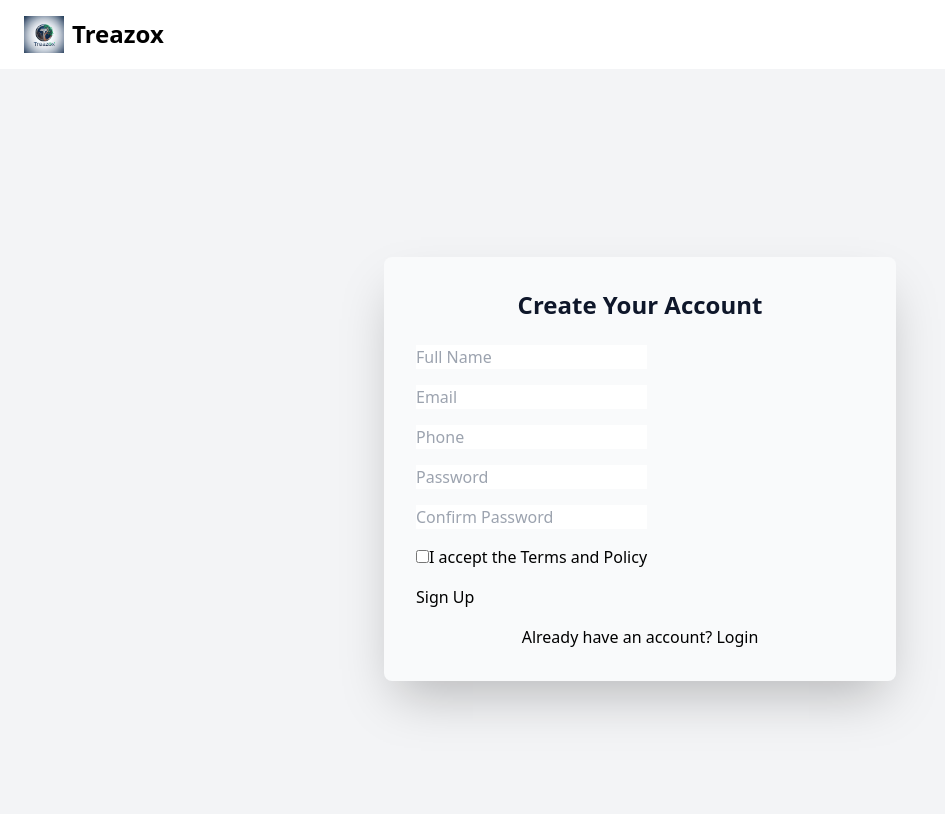
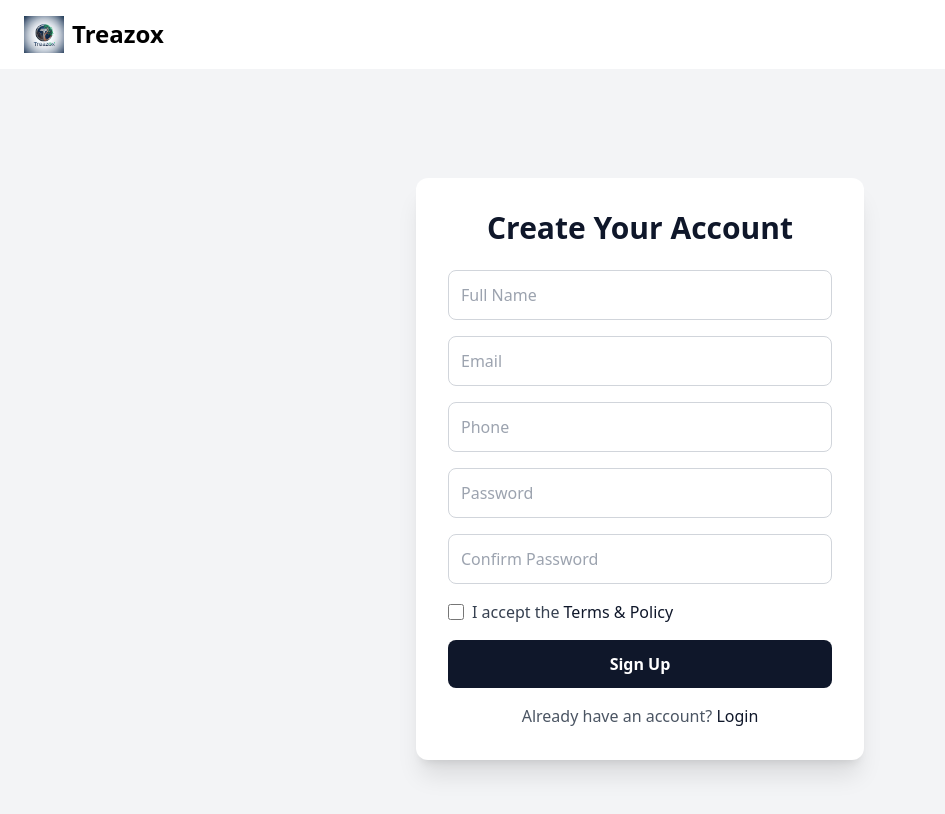
Before and after one commit to mustansar77/treazox1, a Next.js app: page /signup in a window 1280 px wide. Shown: the top 814 px of the page, without its empty margins (0-945 px from the left). Built offline with nearby package versions, Linux system fonts and the light colour scheme.

Commit message:
after backend connect

```diff
--- a/src/app/signup/page.js
+++ b/src/app/signup/page.js
@@ -7,6 +7,7 @@ import Link from "next/link";
 
 export default function SignUpPage() {
   const router = useRouter();
+  const NEXT_API_URL = "https://treazox1be.vercel.app/api"; // your live backend API
 
   const [fullName, setFullName] = useState("");
   const [email, setEmail] = useState("");
@@ -14,6 +15,7 @@ export default function SignUpPage() {
   const [password, setPassword] = useState("");
   const [confirmPassword, setConfirmPassword] = useState("");
   const [acceptPolicy, setAcceptPolicy] = useState(false);
+  const [loading, setLoading] = useState(false);
 
   const handleSubmit = async (e) => {
     e.preventDefault();
@@ -23,8 +25,9 @@ export default function SignUpPage() {
       return;
     }
 
+    setLoading(true);
     try {
-      const res = await fetch("http://localhost:5000/api/users/signup", {
+      const res = await fetch(`${NEXT_API_URL}/users/signup`, {
         method: "POST",
         headers: { "Content-Type": "application/json" },
         body: JSON.stringify({ fullName, email, phone, password }),
@@ -42,13 +45,14 @@ export default function SignUpPage() {
       console.error(err);
       toast.error("Something went wrong!");
     }
+    setLoading(false);
   };
 
   return (
     <div className="w-full min-h-screen flex justify-center items-center bg-gray-100 dark:bg-gray-900 p-4">
       <Toaster position="top-right" />
-      <div className="max-w-lg w-full bg-gray-50 dark:bg-gray-800 p-8 rounded-lg shadow-2xl">
-        <h1 className="text-2xl font-bold mb-6 text-center text-primary dark:text-white">
+      <div className="max-w-md w-full bg-white dark:bg-gray-800 p-8 rounded-xl shadow-xl">
+        <h1 className="text-3xl font-bold mb-6 text-center text-primary dark:text-white">
           Create Your Account
         </h1>
 
@@ -58,6 +62,7 @@ export default function SignUpPage() {
             placeholder="Full Name"
             value={fullName}
             onChange={(e) => setFullName(e.target.value)}
+            className="w-full p-3 rounded-lg border border-gray-300 dark:border-gray-700 focus:outline-none focus:ring-2 focus:ring-primary dark:bg-gray-700 dark:text-white"
             required
           />
           <input
@@ -65,6 +70,7 @@ export default function SignUpPage() {
             placeholder="Email"
             value={email}
             onChange={(e) => setEmail(e.target.value)}
+            className="w-full p-3 rounded-lg border border-gray-300 dark:border-gray-700 focus:outline-none focus:ring-2 focus:ring-primary dark:bg-gray-700 dark:text-white"
             required
           />
           <input
@@ -72,6 +78,7 @@ export default function SignUpPage() {
             placeholder="Phone"
             value={phone}
             onChange={(e) => setPhone(e.target.value)}
+            className="w-full p-3 rounded-lg border border-gray-300 dark:border-gray-700 focus:outline-none focus:ring-2 focus:ring-primary dark:bg-gray-700 dark:text-white"
             required
           />
           <input
@@ -79,6 +86,7 @@ export default function SignUpPage() {
             placeholder="Password"
             value={password}
             onChange={(e) => setPassword(e.target.value)}
+            className="w-full p-3 rounded-lg border border-gray-300 dark:border-gray-700 focus:outline-none focus:ring-2 focus:ring-primary dark:bg-gray-700 dark:text-white"
             required
           />
           <input
@@ -86,22 +94,32 @@ export default function SignUpPage() {
             placeholder="Confirm Password"
             value={confirmPassword}
             onChange={(e) => setConfirmPassword(e.target.value)}
+            className="w-full p-3 rounded-lg border border-gray-300 dark:border-gray-700 focus:outline-none focus:ring-2 focus:ring-primary dark:bg-gray-700 dark:text-white"
             required
           />
-          <div>
+          <div className="flex items-center gap-2">
             <input
               type="checkbox"
               checked={acceptPolicy}
               onChange={(e) => setAcceptPolicy(e.target.checked)}
+              className="w-4 h-4 accent-primary"
               required
             />
-            <label>I accept the Terms and Policy</label>
+            <label className="text-gray-700 dark:text-gray-300">
+              I accept the <Link href="/policy" className="text-primary">Terms & Policy</Link>
+            </label>
           </div>
-          <button type="submit">Sign Up</button>
+          <button
+            type="submit"
+            disabled={loading}
+            className="w-full py-3 bg-primary text-white rounded-lg font-semibold hover:bg-primary/90 disabled:opacity-50"
+          >
+            {loading ? "Signing Up..." : "Sign Up"}
+          </button>
         </form>
 
-        <p className="mt-4 text-center">
-          Already have an account? <Link href="/login">Login</Link>
+        <p className="mt-4 text-center text-gray-600 dark:text-gray-300">
+          Already have an account? <Link href="/login" className="text-primary">Login</Link>
         </p>
       </div>
     </div>
```
